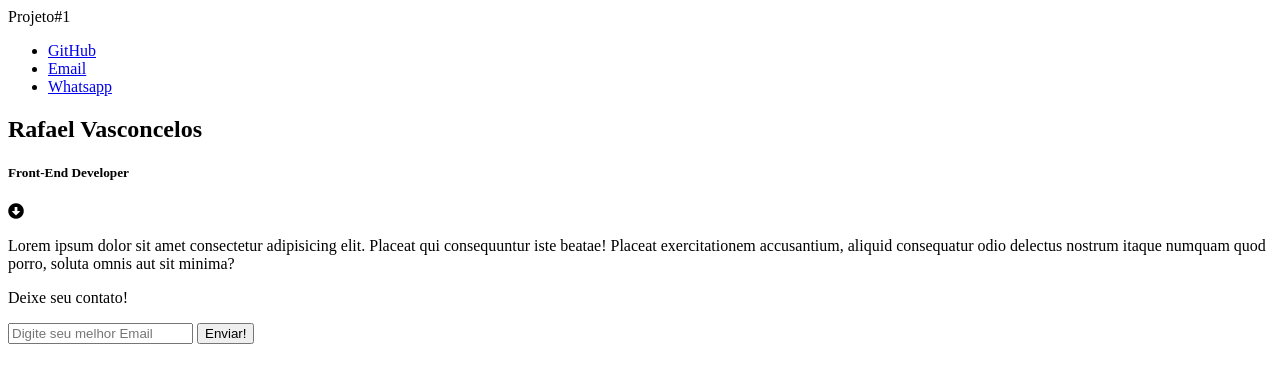
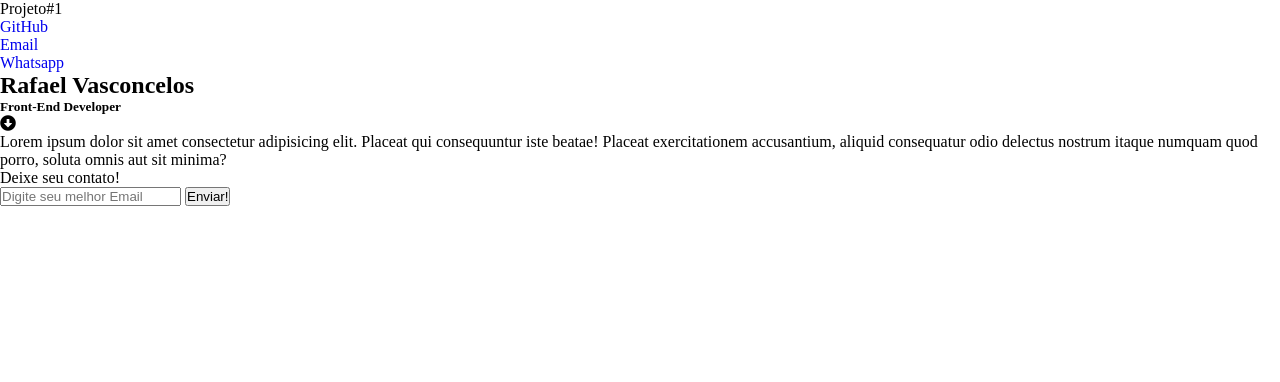
Before and after one commit to rafavoliveira/projeto01-gamaacademy, a plain HTML site: page index.html in a window 1280 px wide. Drawn offline with Linux system fonts and the light colour scheme.

Commit message:
index.html alterado e style.css adicionado ao proejto

```diff
--- a/index.html
+++ b/index.html
@@ -5,6 +5,7 @@
     <meta http-equiv="X-UA-Compatible" content="IE=edge">
     <meta name="viewport" content="width=device-width, initial-scale=1.0">
     <link rel="stylesheet" href="https://use.fontawesome.com/releases/v5.15.4/css/all.css" integrity="sha384-DyZ88mC6Up2uqS4h/KRgHuoeGwBcD4Ng9SiP4dIRy0EXTlnuz47vAwmeGwVChigm" crossorigin="anonymous">
+    <link rel="stylesheet" href="style.css">
     <title>Projeto#1</title>
 </head>
 <body>
--- /dev/null
+++ b/style.css
@@ -0,0 +1,17 @@
+*{
+    margin: 0;
+    padding: 0;
+    box-sizing: border-box;
+}
+
+:root{
+    --cor-principal: rgb(0, 124, 97);
+}
+
+ul{
+    list-style: none;
+}
+
+a{
+    text-decoration: none;
+}
```
